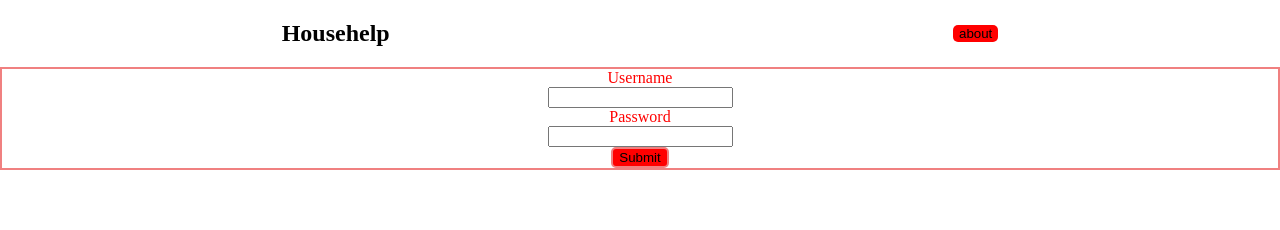
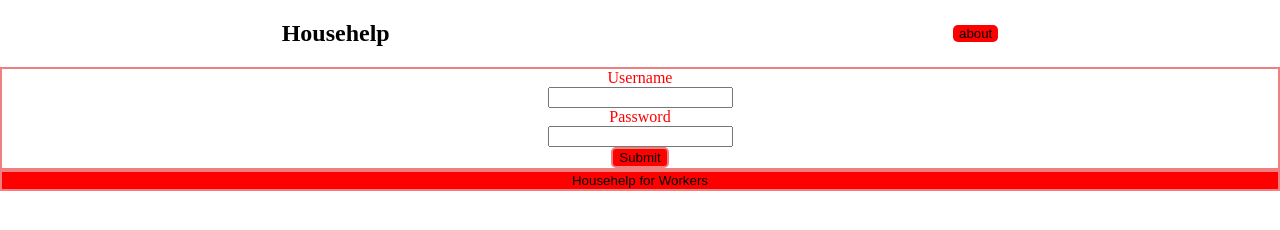
Before and after one commit to VieanSingh/househelp-frontend, a plain HTML site: page index.html in a window 1280 px wide. Drawn offline with Linux system fonts and the light colour scheme.

Commit message:
added the switch button (doesnt do anything yet)

```diff
--- a/index.html
+++ b/index.html
@@ -20,5 +20,6 @@
             <button id="submit-user-button">Submit</button>
         </div>
     </div>
+    <button id="switch-login-button">Househelp for Workers</button>
 </body>
 </html>
--- a/style.css
+++ b/style.css
@@ -45,3 +45,9 @@ body{
     border-radius: 5px;
 
 }
+
+#switch-login-button{
+    flex: 1;
+    background-color: red;
+    border: solid lightcoral 2px;
+}
```
